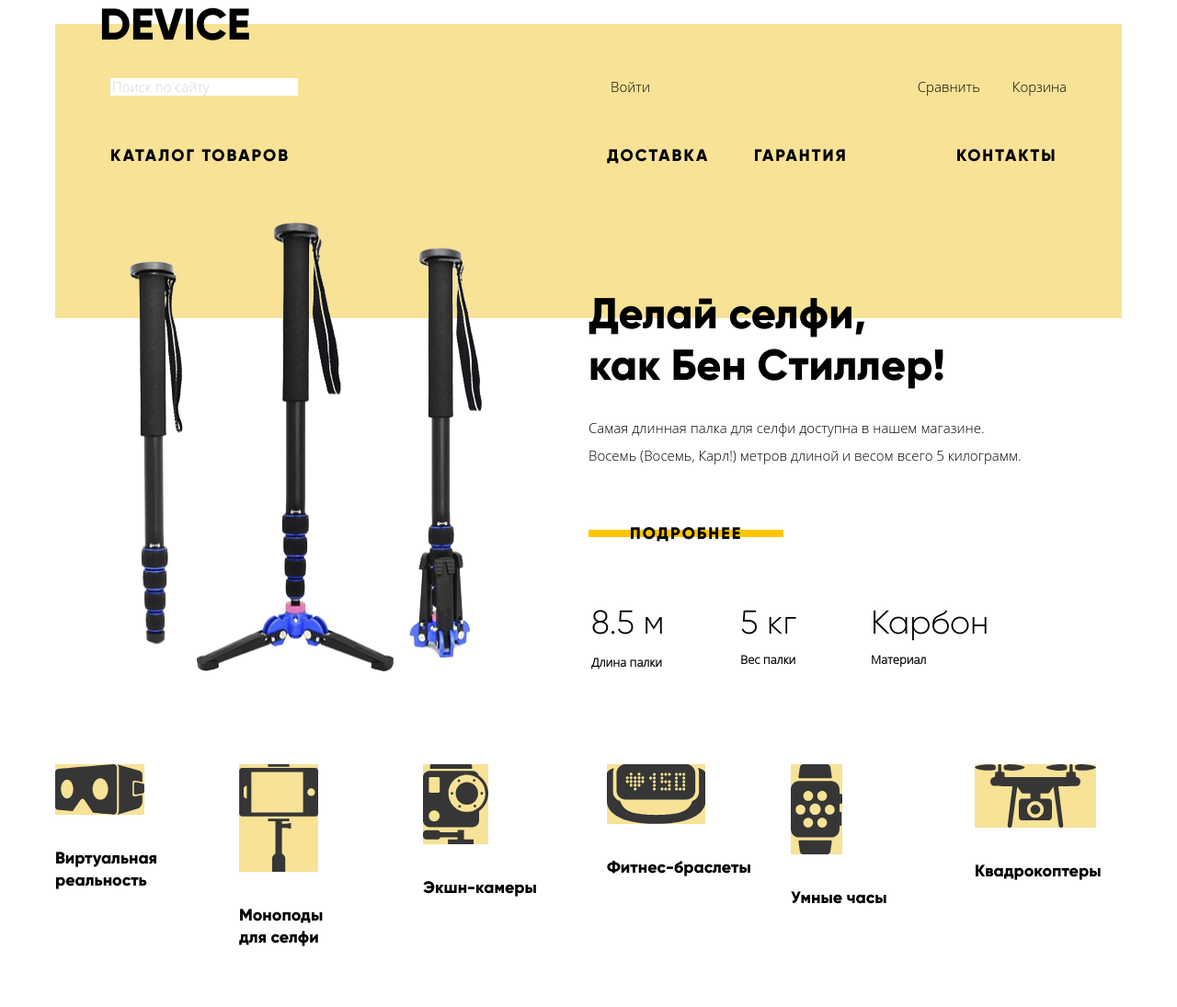
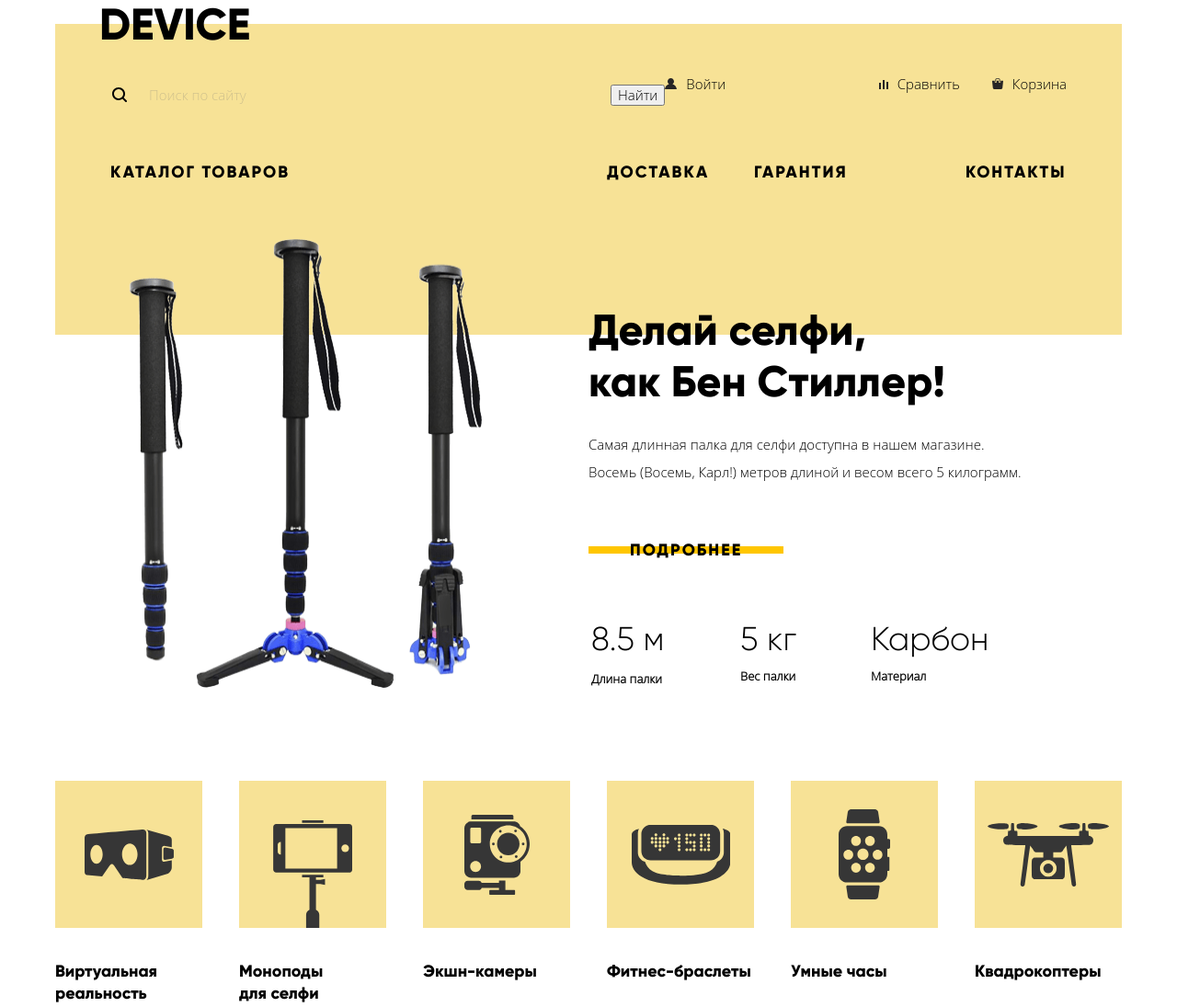
Before and after one commit to 90AliHasan/Device, a plain HTML site: page index.html in a window 1280 px wide. Shown: the part 14-1109 px from the top of the page at 92% size. Drawn offline with Linux system fonts and the light colour scheme.

Commit message:
added some features

```diff
--- a/css/style.css
+++ b/css/style.css
@@ -118,12 +118,54 @@ img {
 .user-nav li {
     font-family: "Open Sans Light", Arial, Helvetica, sans-serif;
     font-size: 15px;
-    line-height: 36px;
+    line-height: 30px;
+}
+
+/* .search::before {
+    content: url("../img/search.svg");
+} */
+
+.user-nav-user::before {
+    content: url("../img/user-dark.svg");
+    padding-right: 10px;
+}
+
+.user-nav-compare::before {
+    content: url("../img/compare-dark.svg");
+    padding-right: 10px;
+}
+
+.user-nav-cart::before {
+    content: url("../img/cart-dark.svg");
+    padding-right: 10px;
 }
 
 .search-input {
-    width: 200px;
-    margin-right: 340px;
+    font: inherit;
+    box-sizing: border-box;
+    width: 360px;
+    margin-right: 180px;
+    padding: 10px 40px;
+    border: 2px solid transparent;
+    outline: none;
+
+    background-color: transparent;
+    background-image: url("../img/search.svg");
+    background-repeat: no-repeat;
+    background-position: 0 center;
+}
+
+.search-input:focus {
+    border-bottom: 2px solid #000;
+}
+
+.search-input::placeholder {
+    opacity: 0.3;
+}
+
+.search-input:hover::placeholder,
+.search-input:focus::placeholder {
+    opacity: 0.6;
 }
 
 .user-nav li:nth-child(3) {
@@ -144,23 +186,6 @@ img {
     opacity: 0.3;
 }
 
-.search-input {
-    border: none;
-}
-
-.search-input:focus {
-    border-bottom: 2px solid #000;
-}
-
-.search-input::placeholder {
-    opacity: 0.3;
-}
-
-.search-input:hover::placeholder,
-.search-input:focus::placeholder {
-    opacity: 0.6;
-}
-
 .main-nav {
     display: flex;
     list-style: none;
@@ -177,7 +202,7 @@ img {
 }
 
 .main-nav li:last-child {
-    width: 120px;
+    width: 110px;
     margin-left: auto;
 }
 
@@ -327,6 +352,7 @@ p.slide {
 .product-groups-list {
     display: flex;
     justify-content: space-between;
+    align-items: flex-start;
     list-style: none;
     margin: 0;
     padding: 0;
@@ -335,29 +361,58 @@ p.slide {
 .product-groups-item {
     font-size: 18px;
     width: 160px;
+    display: flex;
+    flex-direction: column-reverse;
 }
 
 .product-groups-item a {
     color: #000;
-    display: inline-block;
+    display: block;
+    padding-top: 35px;
 }
 
 .product-groups-item a:active {
     opacity: 0.3;
 }
 
-.product-groups-item img {
-    display: block;
-    margin: 0;
-    margin-bottom: 35px;
-    background-color: #f7e296;
+.product-groups-item a:active + .background img {
+    opacity: 0.3;
 }
 
-/* .product-groups-list li:first-child img {
-    padding-top: calc((160px - attr(height)) / 2);
-} */
+.background {
+    width: 160px;
+    height: 160px;
+    background-color: #f7e296;
+    display: flex;
+    justify-content: center;
+    align-items: center;
+}
 
-.product-groups-item img:hover  {
+.product-groups-item:nth-child(2) .background {
+    align-items: flex-end;
+}
+
+.background:hover {
+    cursor: pointer;
+    background-color: #f0c52e;
+}
+
+.background:active > img {
+    opacity: 0.3;
+}
+
+.product-groups-item:active > a {
+    opacity: 0.3;
+}
+
+.product-groups-item img {
+
+    text-align: center;
+    vertical-align: middle;
+    background-color: transparent;
+}
+
+.product-groups-item a:hover + .background {
     background-color: #f0c52e;
 }
 
--- a/index.html
+++ b/index.html
@@ -16,17 +16,18 @@
     <header class="main-header">
       <a class="main-logo" href="#">Device</a>
       <ul class="user-nav">
-        <li>
+        <li class="search">
           <input class="search-input" type="text" name="search" id="search" placeholder="Поиск по сайту" />
+          <button type="button">Найти</button>
         </li>
-        <li><a href="#">Войти</a></li>
-        <li><a href="">Сравнить</a></li>
-        <li><a href="">Корзина</a></li>
+        <li><a class="user-nav-user" href="#0">Войти</a></li>
+        <li><a class="user-nav-compare" href="#0">Сравнить</a></li>
+        <li><a class="user-nav-cart" href="#0">Корзина</a></li>
       </ul>
       <nav>
         <ul class="main-nav">
           <li>
-            <a>Каталог товаров</a>
+            <a href="#0">Каталог товаров</a>
             <ul class="catalog-modal-list visually-hidden">
               <li class="catalog-modal-item"><a href="#">Виртуальная реальность</a></li>
               <li class="catalog-modal-item"><a href="#">Моноподы для селфи</a></li>
@@ -36,9 +37,9 @@
               <li class="catalog-modal-item"><a href="#">Квадрокоптеры</a></li>
             </ul>
           </li>
-          <li><a href="#">Доставка</a></li>
-          <li><a href="#">Гарантия</a></li>
-          <li><a href="#">Контакты</a></li>
+          <li><a href="#0">Доставка</a></li>
+          <li><a href="#0">Гарантия</a></li>
+          <li><a href="#0">Контакты</a></li>
         </ul>
       </nav>
     </header>
@@ -128,41 +129,40 @@
         <h2 class="visually-hidden">Виды товаров</h2>
         <ul class="product-groups-list">
           <li class="product-groups-item">
-            <a href="#">
+            <a href="#0">Виртуальная реальность</a>
+            <div class="background">
               <img src="img/popular-1.svg" width="97" height="55" alt="Виртуальная реальность" />
-              Виртуальная реальность
-            </a>
+            </div>
           </li>
           <li class="product-groups-item">
-            <a href="#">
+            <a href="#0">Моноподы <br> для селфи</a>
+            <div class="background">
               <img src="img/popular-2.svg" alt="Моноподы для селфи" />
-              Моноподы <br>
-              для селфи
-            </a>
+            </div>
           </li>
           <li class="product-groups-item">
-            <a href="#">
+            <a href="#0">Экшн-камеры</a>
+            <div class="background">
               <img src="img/popular-3.svg" alt="Экшн-камеры" />
-              Экшн-камеры
-            </a>
+            </div>
           </li>
           <li class="product-groups-item">
-            <a href="#">
+            <a href="#0">Фитнес-браслеты</a>
+            <div class="background">
               <img src="img/popular-4.svg" alt="Фитнес-браслеты" />
-              Фитнес-браслеты
-            </a>
+            </div>
           </li>
           <li class="product-groups-item">
-            <a href="#">
+            <a href="#0">Умные часы</a>
+            <div class="background">
               <img src="img/popular-5.svg" alt="Умные часы" />
-              Умные часы
-            </a>
+            </div>
           </li>
           <li class="product-groups-item">
-            <a href="#">
+            <a href="#0">Квадрокоптеры</a>
+            <div class="background">
               <img src="img/popular-6.svg" alt="Квадрокоптеры" />
-              Квадрокоптеры
-            </a>
+            </div>
           </li>
         </ul>
       </section>
```
Also changed, not shown: img/cart-dark.svg (added), img/compare-dark.svg (added), img/search.svg (added), img/user-dark.svg (added).
